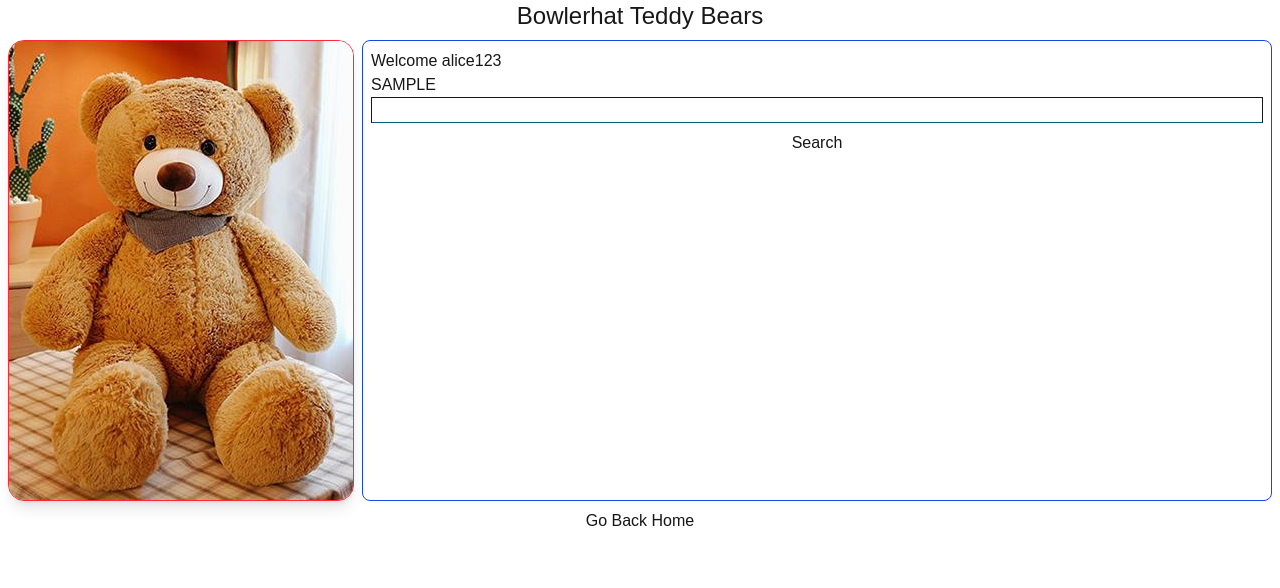
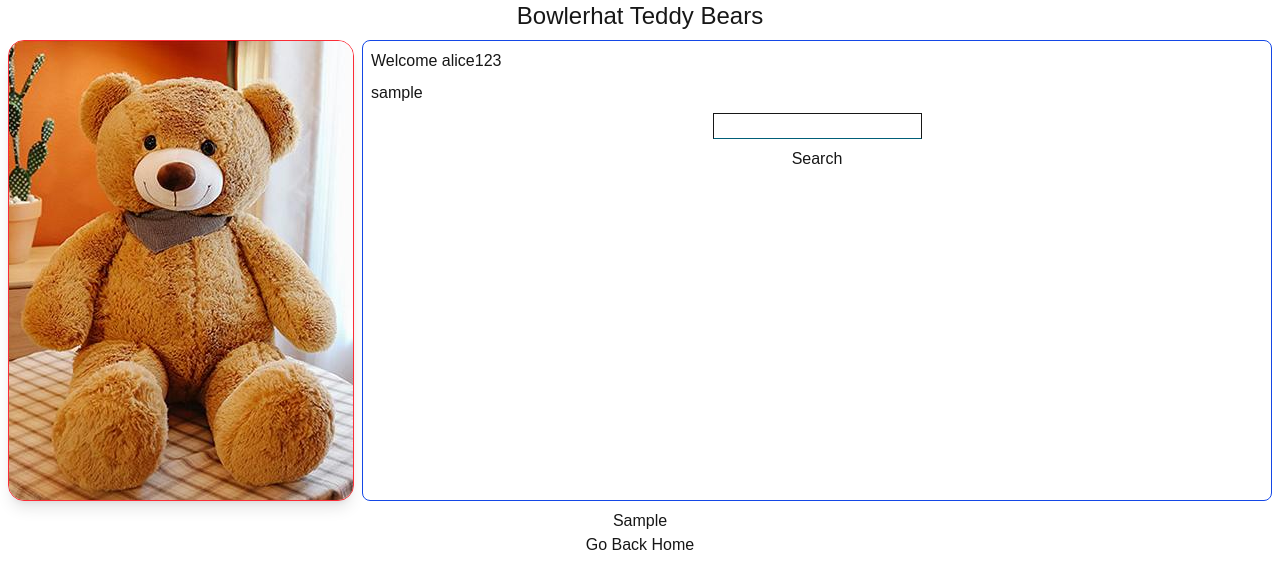
Before and after one commit to OAkinbode/webdev_b_winter2026, a Next.js app: page /bowlerhat in a window 1280 px wide. Both pictures are taken after typing "Sample" into the empty fields and a click on the button "Search". Shown: the top 588 px of the page. Built offline with nearby package versions, Linux system fonts and the light colour scheme.

Commit message:
added zustand, created children components for bowlerhat

```diff
--- a/app/bowlerhat/page.tsx
+++ b/app/bowlerhat/page.tsx
@@ -1,41 +1,18 @@
 "use client";
-import { useState } from "react";
+import { use, useState } from "react";
 import NicePictures from "@/components/nice_pictures";
 import Link from "next/link";
 import { returnUserName } from "@/util/simulate_api";
-import { nameList } from "@/util/test_functions";
+import { useUserStore } from "@/util/store";
+import TeddyDisplay from "@/components/teddy_display";
+import TeddyForm from "@/components/teddy_form";
+
 export default function BowlerhatPage() {
   const [teddies, setTeddies] = useState<string[]>([]);
   const [teddy, setTeddy] = useState<string>("");
 
-  const addNames = (e: React.FormEvent) => {
-    e.preventDefault();
-    setTeddies([...teddies, teddy]);
-    setTeddy("");
-  };
-
-  const changeValues = (e: React.ChangeEvent<HTMLInputElement>) => {
-    setTeddy(e.target.value);
-  };
-
-  const mapOverNames = (array: string[]) => {
-    const newArray: string[] = array.map((name) => name.toUpperCase());
-    return newArray;
-  };
-
-  const curateNames = (array: string[]) => {
-    const newArray: string[] = array.filter((name) => name.length > 10);
-    return newArray;
-  };
-
-  const joinNames = (array: string[]) => {
-    const newString: string = array.join(" - ");
-    return newString;
-  };
-
-  const announceName = (name: string) => {
-    alert(`Welcome ${name.toLowerCase()}`);
-  };
+  const setUser = useUserStore((state) => state.setUser);
+  const user = useUserStore((state) => state.user);
 
   return (
     <div className="flex items-center justify-center w-full flex-col">
@@ -47,30 +24,20 @@ export default function BowlerhatPage() {
 
         <div className="border border-blue-700 rounded-lg flex grow p-2 flex-col">
           <p className="">Welcome {returnUserName()}</p>
-          <div>
-            {mapOverNames(teddies).map((name, i) => (
-              <p key={i} onClick={() => announceName(name)}>
-                {name}
-              </p>
-            ))}
-          </div>
+          <TeddyDisplay teddies={teddies} />
           {/* <div className="text-green">{joinNames(teddies)}</div> */}
           <div>
-            <form className="flex flex-col gap-2" onSubmit={addNames}>
-              {/* <label>Add a teddy bear name</label> */}
-              <input
-                type="text"
-                name="Teddy name"
-                value={teddy}
-                onChange={changeValues}
-                className="border border-b-cyan-800"
-              />
-
-              <button type="submit">Search</button>
-            </form>
+            <TeddyForm
+              teddies={teddies}
+              teddy={teddy}
+              setTeddy={setTeddy}
+              setTeddies={setTeddies}
+              setUser={setUser}
+            />
           </div>
         </div>
       </div>
+      <div>{user}</div>
       <Link href="/">Go Back Home</Link>
     </div>
   );
--- a/components/count.tsx
+++ b/components/count.tsx
@@ -11,6 +11,7 @@ export default function Counter() {
 
   return (
     <div className="flex flex-col">
+      <p>Hello from Counter component</p>
       <p>Count: {count}</p>
       <button onClick={increment}>Increment</button>
       <button onClick={() => setCount(count - 1)}>Decrement</button>
--- /dev/null
+++ b/components/teddy_display.tsx
@@ -0,0 +1,26 @@
+type TeddiesDisplayProps = {
+  teddies: string[];
+};
+
+export default function TeddyDisplay({ teddies }: TeddiesDisplayProps) {
+  const mapOverNames = (array: string[]) => {
+    const newArray: string[] = array.map((name) => name.toLowerCase());
+    return newArray;
+  };
+
+  const announceName = (name: string) => {
+    alert(`Welcome ${name.toLowerCase()}`);
+  };
+
+  return (
+    <div className="flex items-center justify-center w-full">
+      <div className="flex flex-col gap-1 py-2 justify-start items-start w-full">
+        {mapOverNames(teddies).map((name, i) => (
+          <p key={i} onClick={() => announceName(name)}>
+            {name}
+          </p>
+        ))}
+      </div>
+    </div>
+  );
+}
--- /dev/null
+++ b/components/teddy_form.tsx
@@ -0,0 +1,43 @@
+type TeddiesFormProps = {
+  teddies: string[];
+  teddy: string;
+  setTeddy: (teddy: string) => void;
+  setTeddies: (teddies: string[]) => void;
+  setUser: (user: string) => void;
+};
+
+export default function TeddyForm({
+  teddies,
+  teddy,
+  setTeddy,
+  setTeddies,
+  setUser,
+}: TeddiesFormProps) {
+  const addNames = (e: React.FormEvent) => {
+    e.preventDefault();
+    setTeddies([...teddies, teddy]);
+    setUser(teddy);
+    setTeddy("");
+  };
+
+  const changeValues = (e: React.ChangeEvent<HTMLInputElement>) => {
+    setTeddy(e.target.value);
+  };
+
+  return (
+    <div className="flex items-center justify-center w-full">
+      <form className="flex flex-col gap-2" onSubmit={addNames}>
+        {/* <label>Add a teddy bear name</label> */}
+        <input
+          type="text"
+          name="Teddy name"
+          value={teddy}
+          onChange={changeValues}
+          className="border border-b-cyan-800"
+        />
+
+        <button type="submit">Search</button>
+      </form>
+    </div>
+  );
+}
--- a/package.json
+++ b/package.json
@@ -11,7 +11,8 @@
   "dependencies": {
     "next": "16.1.1",
     "react": "19.2.3",
-    "react-dom": "19.2.3"
+    "react-dom": "19.2.3",
+    "zustand": "^5.0.11"
   },
   "devDependencies": {
     "@tailwindcss/postcss": "^4",
--- /dev/null
+++ b/util/store.ts
@@ -0,0 +1,13 @@
+import { create } from "zustand";
+
+// 1. Define the shape of the state
+interface UserState {
+  user: string;
+  setUser: (newName: string) => void;
+}
+
+// 2. Apply the interface to the store
+export const useUserStore = create<UserState>((set) => ({
+  user: "",
+  setUser: (newName) => set({ user: newName }),
+}));
```
Also changed, not shown: 1 other file (tests, documents, lock files or other folders).
